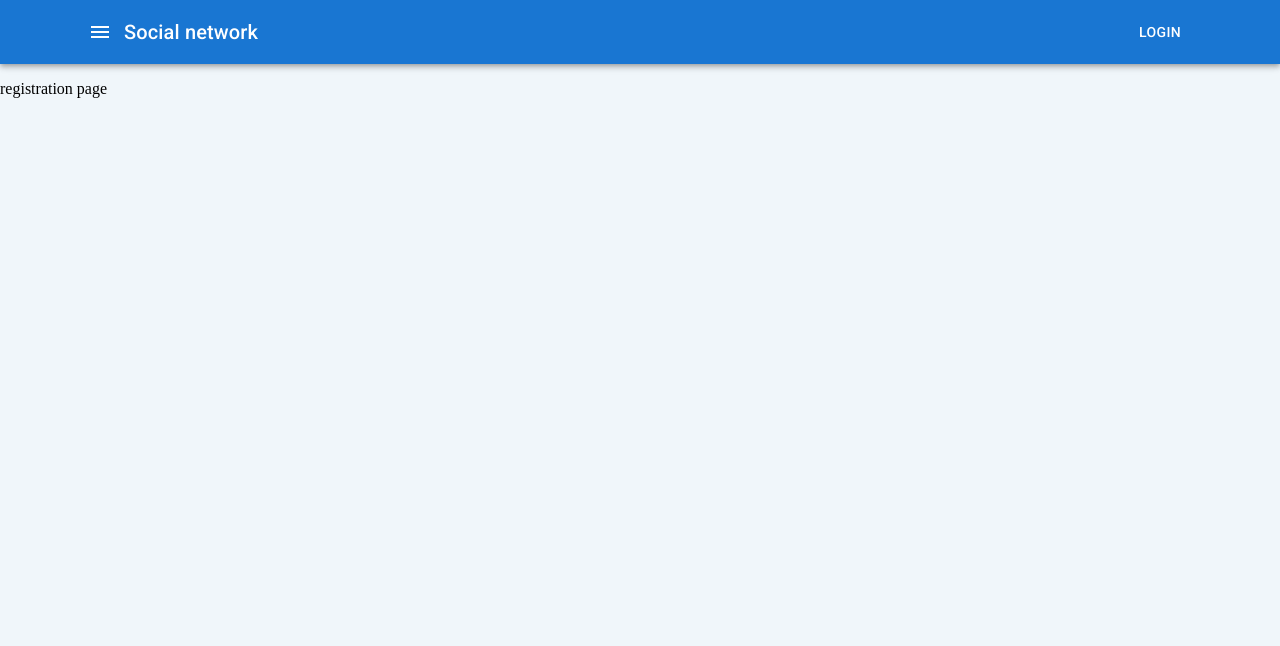
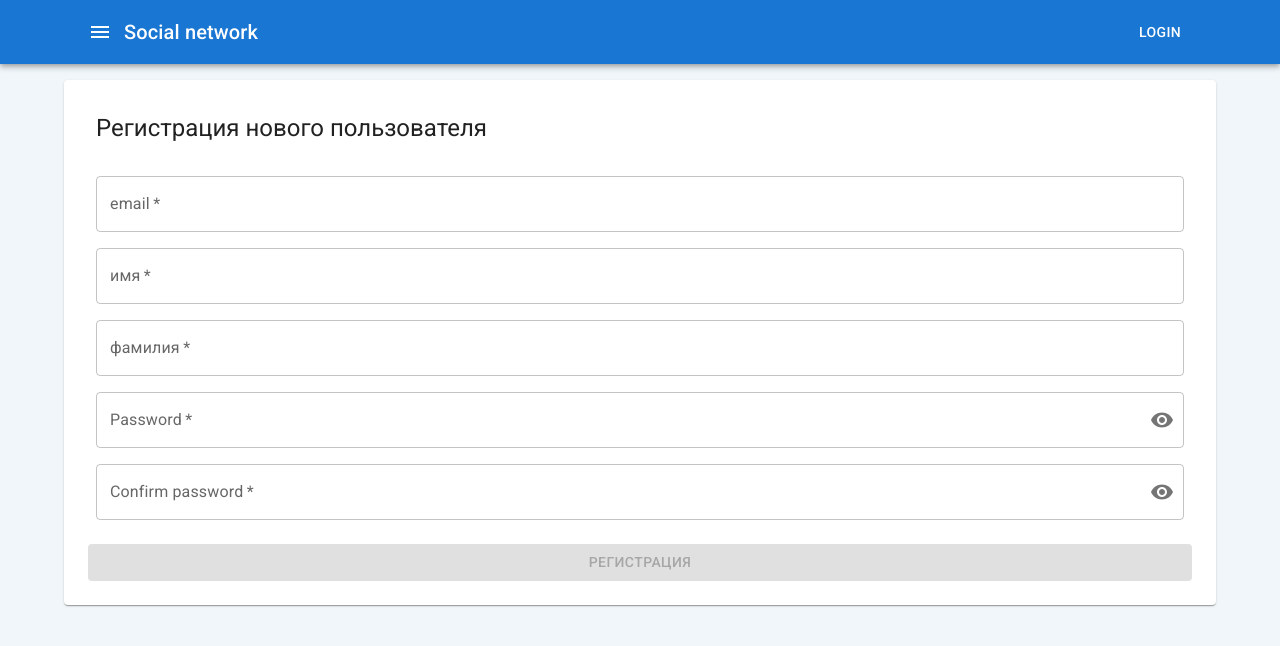
Before and after one commit to LeeGooL/react_social_network, a React (Create React App) app in the folder front/: page /registration in a window 1280 px wide. Shown: the top 646 px of the page. Built offline with nearby package versions, Linux system fonts and the light colour scheme; a web font is replaced by a local one.

Commit message:
adding page appearance and fields validation

```diff
--- a/front/src/pages/RegistrationPage/index.tsx
+++ b/front/src/pages/RegistrationPage/index.tsx
@@ -1,7 +1,182 @@
-import React from 'react'
+import Visibility from '@mui/icons-material/Visibility';
+import VisibilityOff from '@mui/icons-material/VisibilityOff';
+import { FormHelperText } from '@mui/material';
+import Button from '@mui/material/Button';
+import Card from '@mui/material/Card';
+import CardActions from '@mui/material/CardActions';
+import CardContent from '@mui/material/CardContent';
+import CardHeader from '@mui/material/CardHeader';
+import Container from '@mui/material/Container';
+import FormControl from '@mui/material/FormControl';
+import IconButton from '@mui/material/IconButton';
+import InputAdornment from '@mui/material/InputAdornment';
+import InputLabel from '@mui/material/InputLabel';
+import OutlinedInput from '@mui/material/OutlinedInput';
+import TextField from '@mui/material/TextField';
+import { ChangeEvent, useCallback, useMemo, useState } from 'react';
+import { isEmail } from '../../utils';
+
+interface FormState {
+  email: string;
+  name: string;
+  surname: string;
+  password: string;
+  passwordConfirmation: string;
+}
 
 export const RegistrationPage = () => {
-	return (
-		<p>registration page</p>
-	)
-}
+  const [formState, setFormState] = useState<FormState>({
+    email: '',
+    name: '',
+    surname: '',
+    password: '',
+    passwordConfirmation: '',
+  });
+  const [isValidation, setIsValidation] = useState<boolean>(false);
+  const [showPassword, setShowPassword] = useState<boolean>(false);
+  const [showPasswordConfirmation, setShowPasswordConfirmation] = useState<boolean>(false);
+
+  const handleClickShowPassword = () => setShowPassword((show) => !show);
+  const handleClickShowPasswordConfirmation = () => setShowPasswordConfirmation((show) => !show);
+
+  const areAllFieldsNotEmpty = Object.values(formState).every((item) => item.length);
+
+  const isValidationOkay = useMemo(
+    () =>
+      isEmail(formState.email) &&
+      formState.password.length >= 3 &&
+      formState.passwordConfirmation === formState.password,
+    [formState],
+  );
+
+  const registrationHandler = useCallback(() => {
+    console.log({ formState });
+  }, [formState]);
+
+  return (
+    <Container sx={{ p: 2 }}>
+      <Card sx={{ p: 2 }}>
+        <CardHeader title="Регистрация нового пользователя" />
+
+        <CardContent sx={{ display: 'flex', flexDirection: 'column', gap: 2 }}>
+          <TextField
+            label="email"
+            variant="outlined"
+            fullWidth
+            required
+            type="email"
+            value={formState.email}
+            onChange={(e: ChangeEvent<HTMLInputElement>) => setFormState({ ...formState, email: e.target.value })}
+            {...(isValidation &&
+              !isEmail(formState.email) && {
+                error: true,
+                helperText: 'Не подходит под формат почты',
+              })}
+          />
+
+          <TextField
+            label="имя"
+            variant="outlined"
+            fullWidth
+            required
+            type="text"
+            value={formState.name}
+            onChange={(e: ChangeEvent<HTMLInputElement>) => setFormState({ ...formState, name: e.target.value })}
+            {...(isValidation &&
+              !formState.name.length && {
+                error: !formState.name.length,
+                helperText: 'Введите имя',
+              })}
+          />
+
+          <TextField
+            label="фамилия"
+            variant="outlined"
+            fullWidth
+            required
+            type="text"
+            value={formState.surname}
+            onChange={(e: ChangeEvent<HTMLInputElement>) => setFormState({ ...formState, surname: e.target.value })}
+            {...(isValidation &&
+              !formState.surname.length && {
+                error: !formState.surname.length,
+                helperText: 'Введите фамилию',
+              })}
+          />
+
+          <FormControl variant="outlined" fullWidth required error={isValidation && formState.password.length < 3}>
+            <InputLabel htmlFor="password">Password</InputLabel>
+
+            <OutlinedInput
+              id="password"
+              type={showPassword ? 'text' : 'password'}
+              onChange={(e: ChangeEvent<HTMLInputElement>) => setFormState({ ...formState, password: e.target.value })}
+              value={formState.password}
+              endAdornment={
+                <InputAdornment position="end">
+                  <IconButton aria-label="toggle password visibility" onClick={handleClickShowPassword} edge="end">
+                    {showPassword ? <VisibilityOff /> : <Visibility />}
+                  </IconButton>
+                </InputAdornment>
+              }
+              label="Password"
+            />
+
+            {isValidation && formState.password.length < 3 && (
+              <FormHelperText id="passwordErrorText">Пароль должен быть длиной не менее 3-х символов</FormHelperText>
+            )}
+          </FormControl>
+
+          <FormControl
+            variant="outlined"
+            fullWidth
+            required
+            error={isValidation && formState.passwordConfirmation !== formState.password}
+          >
+            <InputLabel htmlFor="passwordConfirmation">Confirm password</InputLabel>
+
+            <OutlinedInput
+              id="passwordConfirmation"
+              type={showPasswordConfirmation ? 'text' : 'password'}
+              onChange={(e: ChangeEvent<HTMLInputElement>) =>
+                setFormState({ ...formState, passwordConfirmation: e.target.value })
+              }
+              value={formState.passwordConfirmation}
+              endAdornment={
+                <InputAdornment position="end">
+                  <IconButton
+                    aria-label="toggle password confirmation visibility"
+                    onClick={handleClickShowPasswordConfirmation}
+                    edge="end"
+                  >
+                    {showPasswordConfirmation ? <VisibilityOff /> : <Visibility />}
+                  </IconButton>
+                </InputAdornment>
+              }
+              label="confirm password"
+            />
+
+            {isValidation && formState.passwordConfirmation !== formState.password && (
+              <FormHelperText id="passwordConfirmationErrorText">Пароли должны совпадать</FormHelperText>
+            )}
+          </FormControl>
+        </CardContent>
+
+        <CardActions>
+          <Button
+            variant="contained"
+            fullWidth
+            disabled={!areAllFieldsNotEmpty || (isValidation && !isValidationOkay)}
+            onClick={() => {
+              setIsValidation(true);
+
+              if (isValidationOkay) registrationHandler();
+            }}
+          >
+            Регистрация
+          </Button>
+        </CardActions>
+      </Card>
+    </Container>
+  );
+};
--- /dev/null
+++ b/front/src/utils.ts
@@ -0,0 +1,7 @@
+const emailRegex =
+  // eslint-disable-next-line no-control-regex
+  /(?:[a-z0-9!#$%&'*+/=?^_`{|}~-]+(?:\.[a-z0-9!#$%&'*+/=?^_`{|}~-]+)*|"(?:[\x01-\x08\x0b\x0c\x0e-\x1f\x21\x23-\x5b\x5d-\x7f]|\\[\x01-\x09\x0b\x0c\x0e-\x7f])*")@(?:(?:[a-z0-9](?:[a-z0-9-]*[a-z0-9])?\.)+[a-z0-9](?:[a-z0-9-]*[a-z0-9])?|\[(?:(?:(2(5[0-5]|[0-4][0-9])|1[0-9][0-9]|[1-9]?[0-9]))\.){3}(?:(2(5[0-5]|[0-4][0-9])|1[0-9][0-9]|[1-9]?[0-9])|[a-z0-9-]*[a-z0-9]:(?:[\x01-\x08\x0b\x0c\x0e-\x1f\x21-\x5a\x53-\x7f]|\\[\x01-\x09\x0b\x0c\x0e-\x7f])+)\])/;
+
+export function isEmail(str: string) {
+  return emailRegex.test(str);
+}
```
